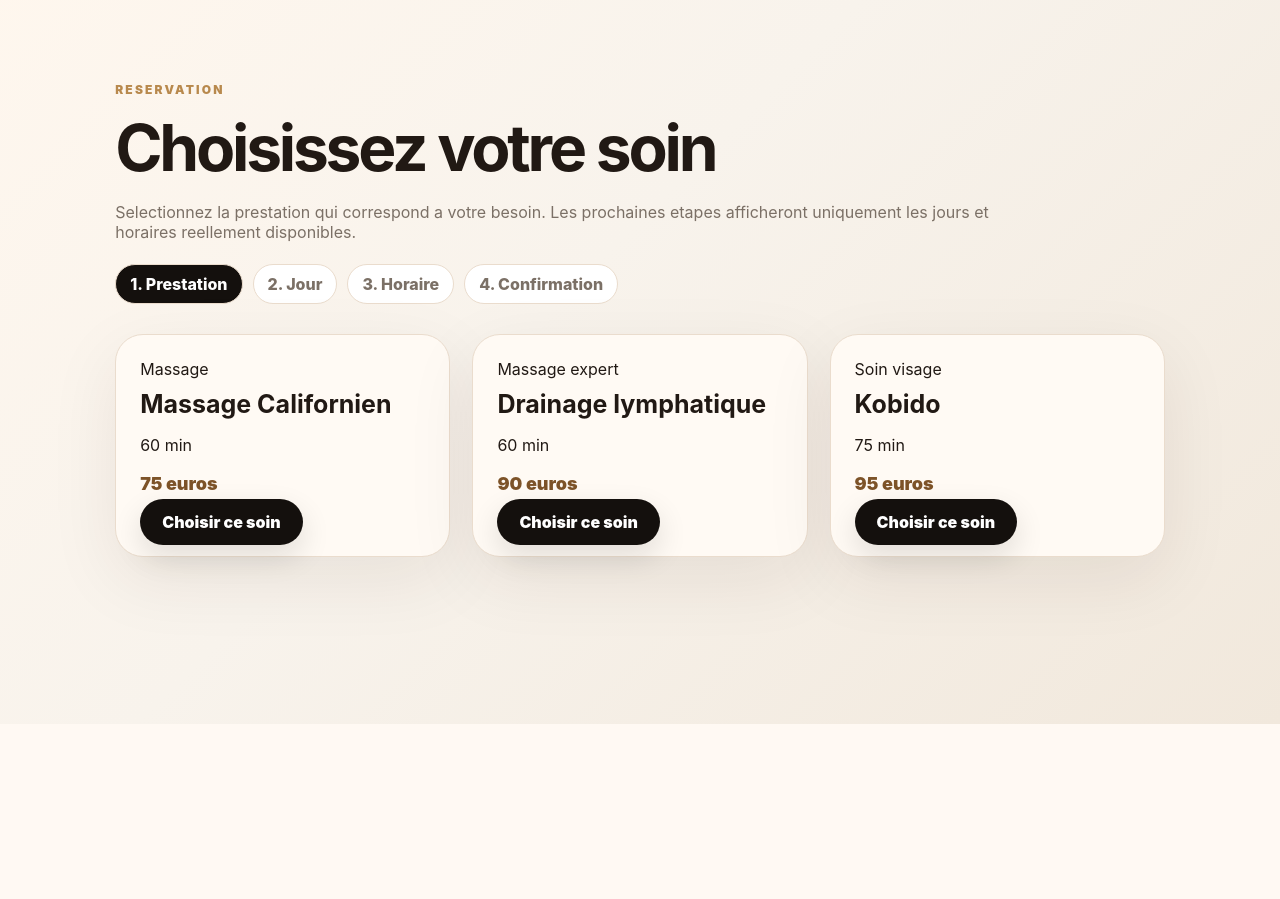
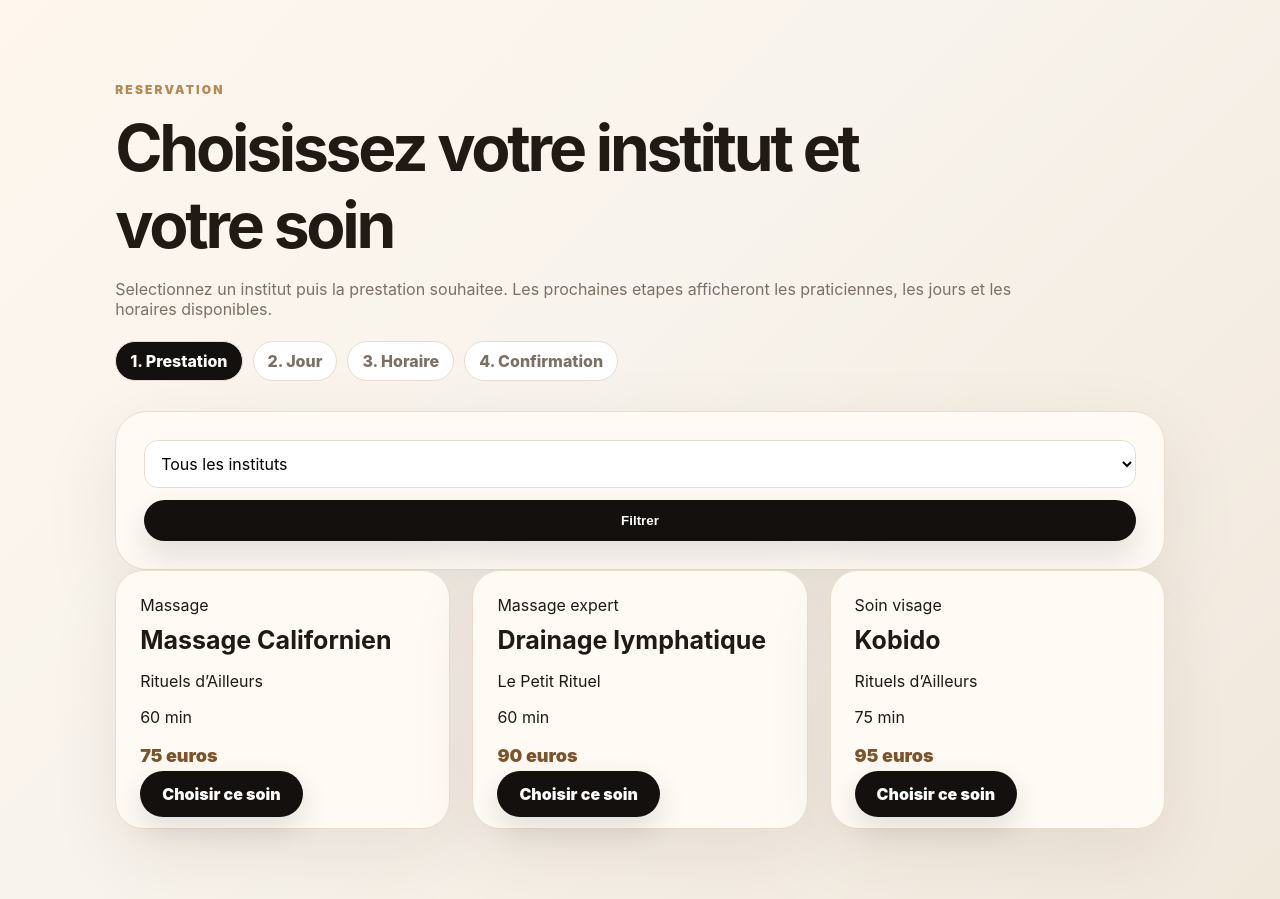
Before and after one commit to Normaxis/Rituelsd-ailleurs, a Flask app: page /reservation/ in a window 1280 px wide. Shown: the part 76-975 px from the top of the page. Before the commit the page ends 800 px from the top, so only its background shows below. Run offline with Flask 3, Linux system fonts and the light colour scheme.

Commit message:
Reservation choix institut

```diff
--- a/app/templates/booking/choose_treatment.html
+++ b/app/templates/booking/choose_treatment.html
@@ -1 +1 @@
-{% extends 'base.html' %}{% block content %}<link rel="stylesheet" href="{{ url_for('static', filename='css/client.css') }}"><section class="booking-shell"><div class="booking-head"><p class="eyebrow">Reservation</p><h1>Choisissez votre soin</h1><p class="muted">Selectionnez la prestation qui correspond a votre besoin. Les prochaines etapes afficheront uniquement les jours et horaires reellement disponibles.</p><div class="booking-progress"><span class="active">1. Prestation</span><span>2. Jour</span><span>3. Horaire</span><span>4. Confirmation</span></div></div><div class="treatment-grid">{% for t in treatments %}<article class="client-card"><span>{{t.category}}</span><h3>{{t.name}}</h3><p>{{t.duration_minutes}} min</p><p class="price">{{'%.0f'|format(t.price)}} euros</p><a class="btn" href="{{ url_for('booking.month_calendar', treatment_id=t.id) }}">Choisir ce soin</a></article>{% endfor %}</div></section>{% endblock %}
+{% extends 'base.html' %}{% block content %}<link rel="stylesheet" href="{{ url_for('static', filename='css/client.css') }}"><section class="booking-shell"><div class="booking-head"><p class="eyebrow">Reservation</p><h1>Choisissez votre institut et votre soin</h1><p class="muted">Selectionnez un institut puis la prestation souhaitee. Les prochaines etapes afficheront les praticiennes, les jours et les horaires disponibles.</p><div class="booking-progress"><span class="active">1. Prestation</span><span>2. Jour</span><span>3. Horaire</span><span>4. Confirmation</span></div></div><form method="get" class="booking-card inline-form"><select name="institute_id"><option value="">Tous les instituts</option>{% for i in institutes %}<option value="{{i.id}}" {% if selected_institute_id==i.id %}selected{% endif %}>{{i.name}}</option>{% endfor %}</select><button>Filtrer</button></form><div class="treatment-grid">{% for t in treatments %}<article class="client-card"><span>{{t.category}}</span><h3>{{t.name}}</h3><p>{{t.institute.name if t.institute else ''}}</p><p>{{t.duration_minutes}} min</p><p class="price">{{'%.0f'|format(t.price)}} euros</p><a class="btn" href="{{ url_for('booking.month_calendar', treatment_id=t.id) }}">Choisir ce soin</a></article>{% else %}<article class="client-card"><h3>Aucune prestation</h3><p>Aucune prestation active pour cet institut.</p></article>{% endfor %}</div></section>{% endblock %}
```
